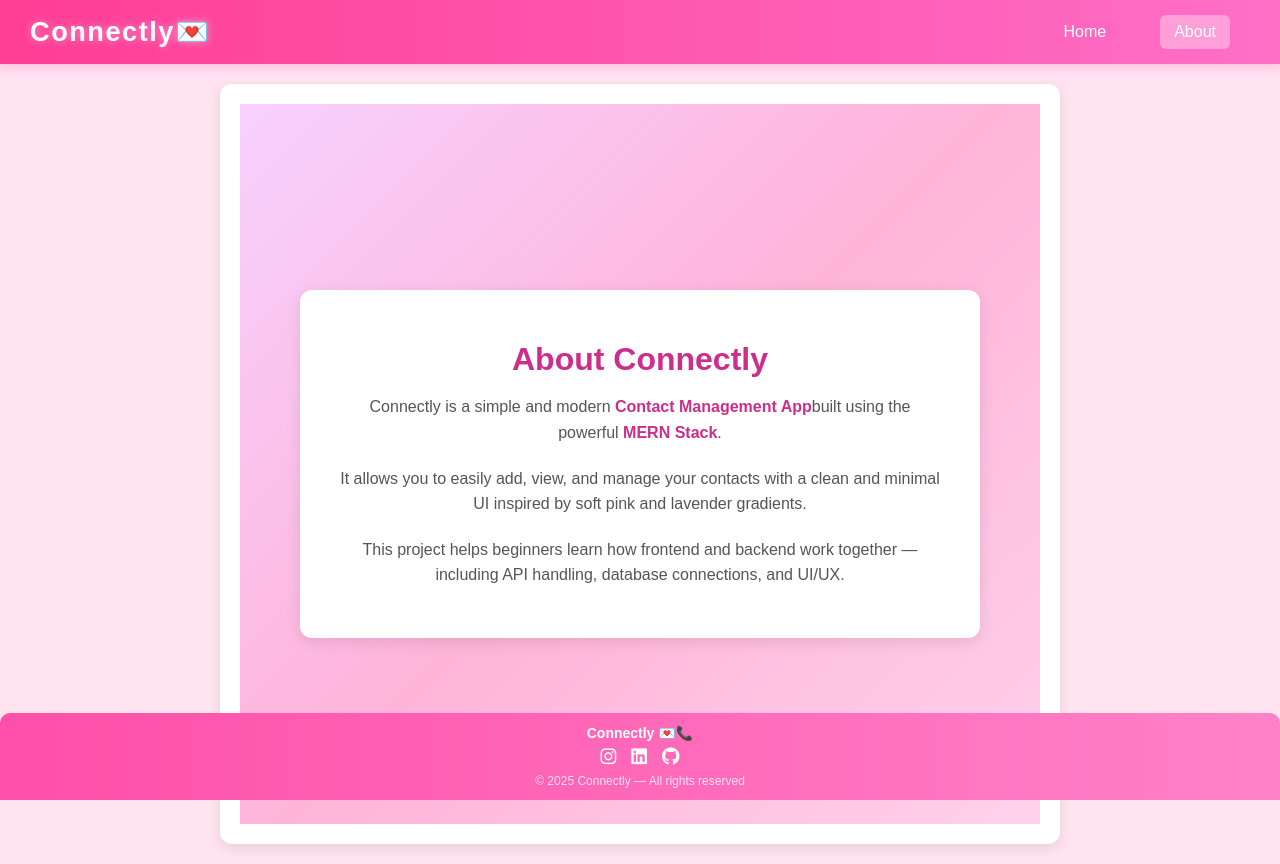
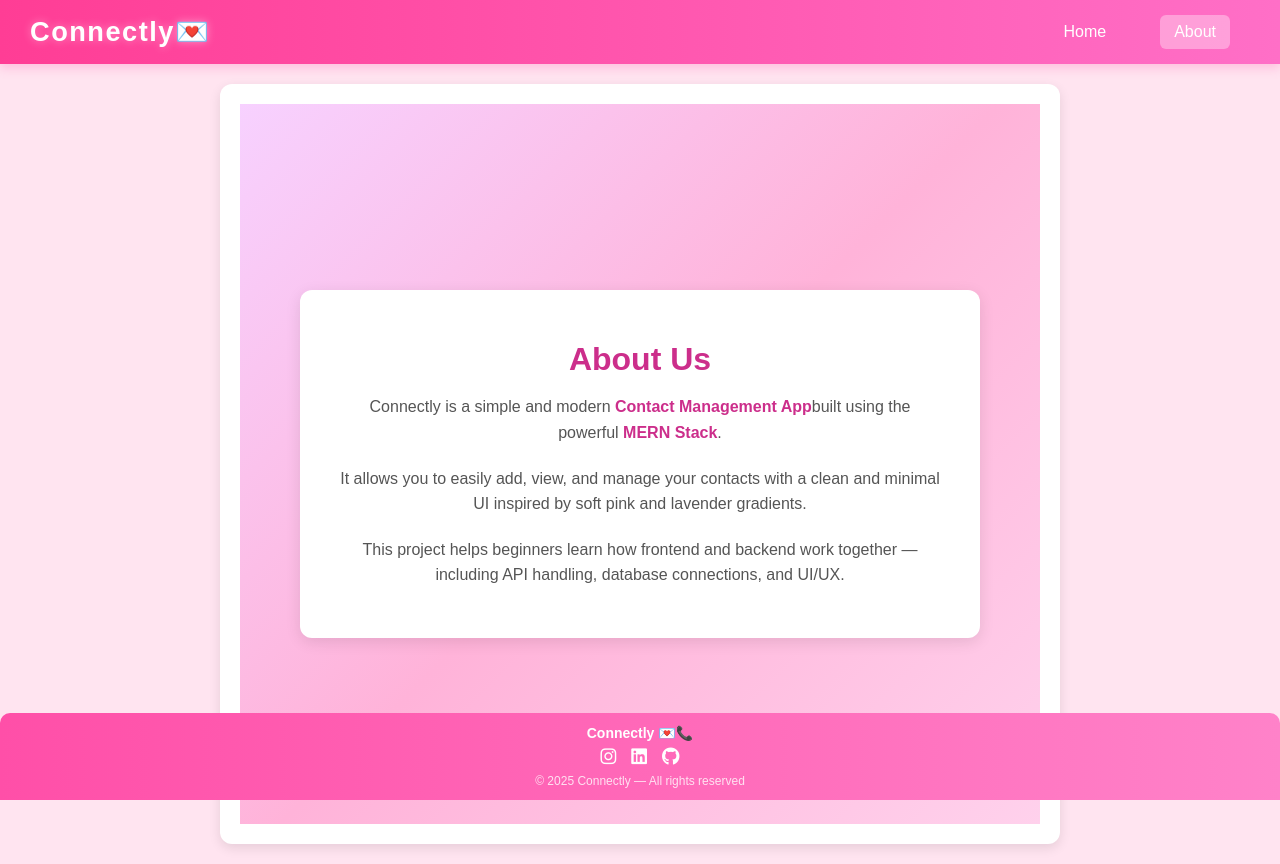
Before and after one commit to Shreyachavan02/Connectly, a React (Vite) app in the folder client/: page /about in a window 1280 px wide. Built offline with nearby package versions, Linux system fonts and the light colour scheme.

Commit message:
about page created

```diff
--- a/client/src/views/About.jsx
+++ b/client/src/views/About.jsx
@@ -52,7 +52,7 @@ const About = () => {
 
       <div className="about-wrapper">
         <div className="about-card">
-          <h1 className="about-title">About Connectly</h1>
+          <h1 className="about-title">About Us</h1>
 
           <p className="about-text">
             Connectly is a simple and modern <span className="highlight">Contact Management App</span>
```
